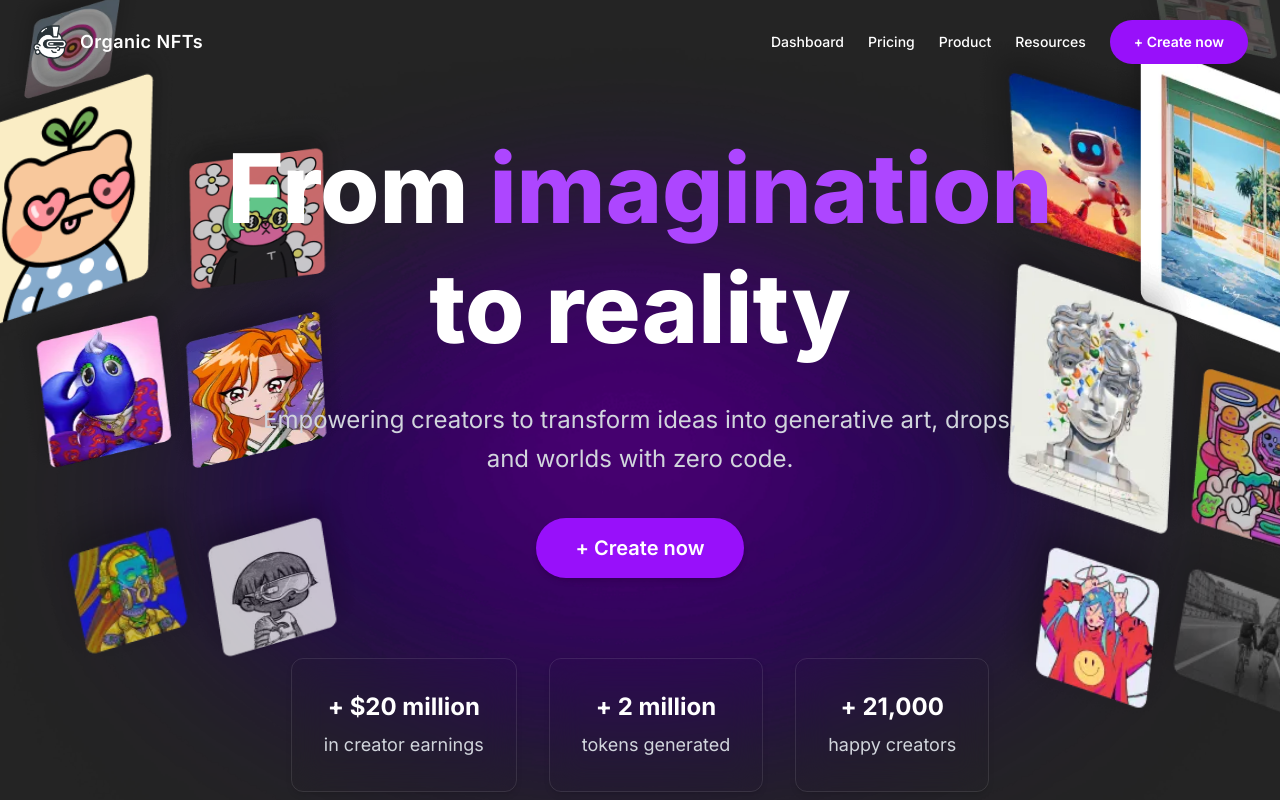
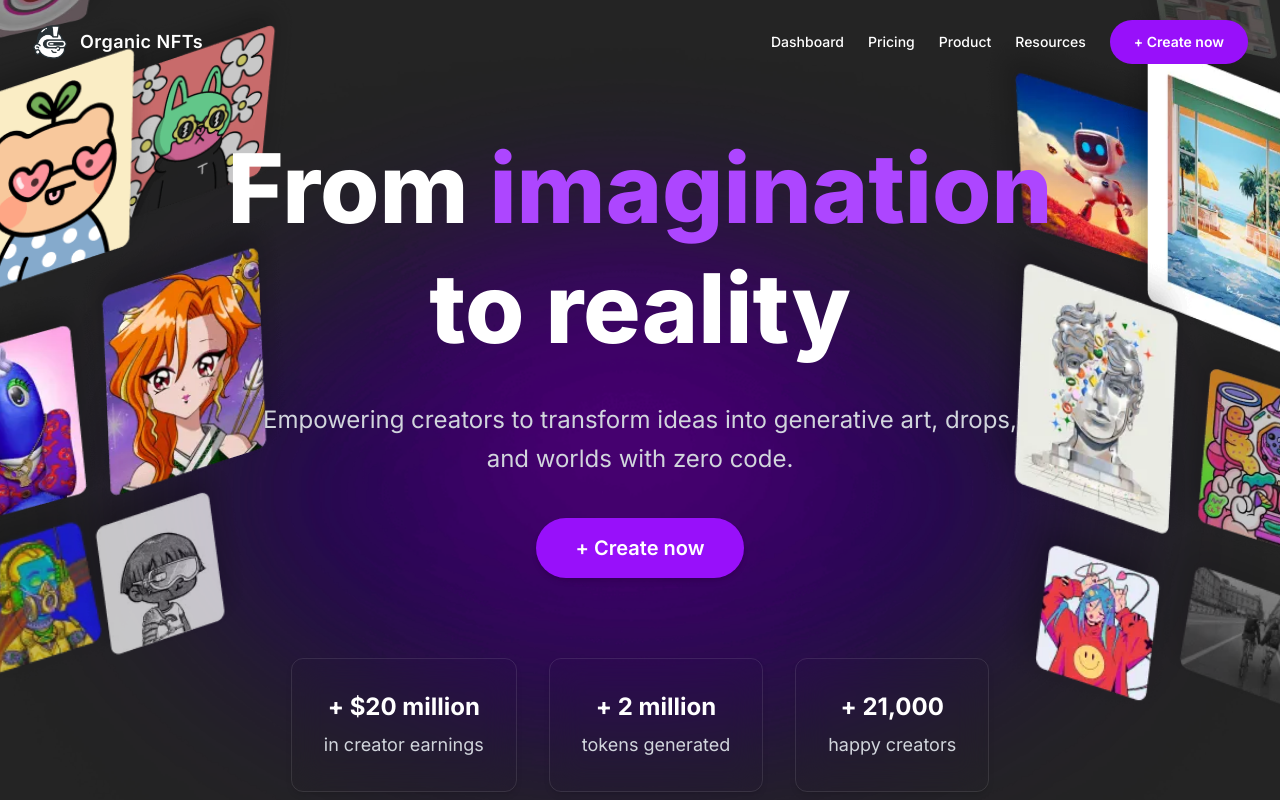
Before and after one commit to rohit-lagom/organic-nft-unati, a Next.js app: page / in a window 1280 px wide. Shown: the top 800 px of the page. Built offline with nearby package versions, Linux system fonts and the light colour scheme.

Commit message:
fix(Hero): fix Hero section imgaes of left side

```diff
--- a/src/components/home/hero/hero.tsx
+++ b/src/components/home/hero/hero.tsx
@@ -72,19 +72,20 @@ export function Hero() {
     animate={{ opacity: 1, y: 0 }}
     transition={{ duration: 1, delay: idx * 0.1 }}
     style={{ y }}
-          className={`absolute hidden md:block z-10 ${idx === 0
-            ? 'top-8 left-0 w-20 h-20 lg:w-36 lg:h-36'
+    className={`absolute hidden md:block z-10 ${
+      idx === 0
+        ? '-top-6 -left-15 w-20 h-20 lg:w-48 lg:h-36'
         : idx === 1
-              ? 'top-24 -left-12 w-34 h-44 lg:w-58 lg:h-78'
+        ? 'top-18 -left-15 z-20 w-28 h-32 lg:w-56 lg:h-76'
         : idx === 2
-                ? 'top-44 left-40 w-24 h-24 lg:w-48 lg:h-48'
+        ? 'top-12 left-20  w-24 h-24 lg:w-56 lg:h-64'
         : idx === 3
-                  ? 'top-[22rem] left-2 w-24 h-24 lg:w-48 lg:h-48'
+        ? 'top-88  -left-26 w-24 h-24 lg:w-56 lg:h-64'
         : idx === 4
-                    ? 'top-[22rem] left-40 w-24 h-24 lg:w-48 lg:h-48'
+        ? 'top-68 left-18 w-24 h-24 lg:w-56 lg:h-76'
         : idx === 5
-                      ? 'top-[34rem] left-8 w-24 h-24 lg:w-48 lg:h-48'
-                      : 'top-[34rem] left-44 w-24 h-24 lg:w-48 lg:h-48'
+        ? 'top-[33rem] -left-20 w-24 h-24 lg:w-56 lg:h-58'
+        : 'top-[32rem] left-16 w-24 h-24 lg:w-48 lg:h-56'
     }`}
   >
     <Image src={img} alt={`Left ${idx + 1}`} className="w-full h-full" />
@@ -101,16 +102,16 @@ export function Hero() {
           className={`absolute hidden md:block z-10 ${idx === 0
             ? '-top-2 -right-5 w-20 h-20 lg:w-48 lg:h-36'
             : idx === 2
-              ? 'top-16 -right-15 w-28 h-32 lg:w-58 lg:h-96'
+              ? 'top-16 -right-15 w-28 h-32 lg:w-56 lg:h-96'
               : idx === 1
-                ? 'top-24 right-20 w-24 h-24 lg:w-58 lg:h-64'
+                ? 'top-24 right-20 w-24 h-24 lg:w-56 lg:h-64'
                 : idx === 4
-                  ? 'top-[24.5rem] -right-26 w-24 h-24 lg:w-58 lg:h-64'
+                  ? 'top-[24.5rem] -right-26 w-24 h-24 lg:w-56 lg:h-64'
                   : idx === 3
-                    ? 'top-70 right-20 w-24 h-24 lg:w-58 lg:h-84'
+                    ? 'top-70 right-20 w-24 h-24 lg:w-56 lg:h-84'
                     : idx === 6
-                      ? 'top-[36rem] -right-20 w-24 h-24 lg:w-58 lg:h-58'
-                      : 'top-[35rem] right-24 w-24 h-24 lg:w-48 lg:h-58'
+                      ? 'top-[36rem] -right-20 w-24 h-24 lg:w-56 lg:h-56'
+                      : 'top-[35rem] right-24 w-24 h-24 lg:w-48 lg:h-56'
             }`}
         >
           <Image src={img} alt={`Right ${idx + 1}`} className="w-full h-full" />
```
Also changed, not shown: src/assets/images/left/left3-2.png (deleted), src/assets/images/left/left3.png. Lines whose indentation alone changed are shown as unchanged.
